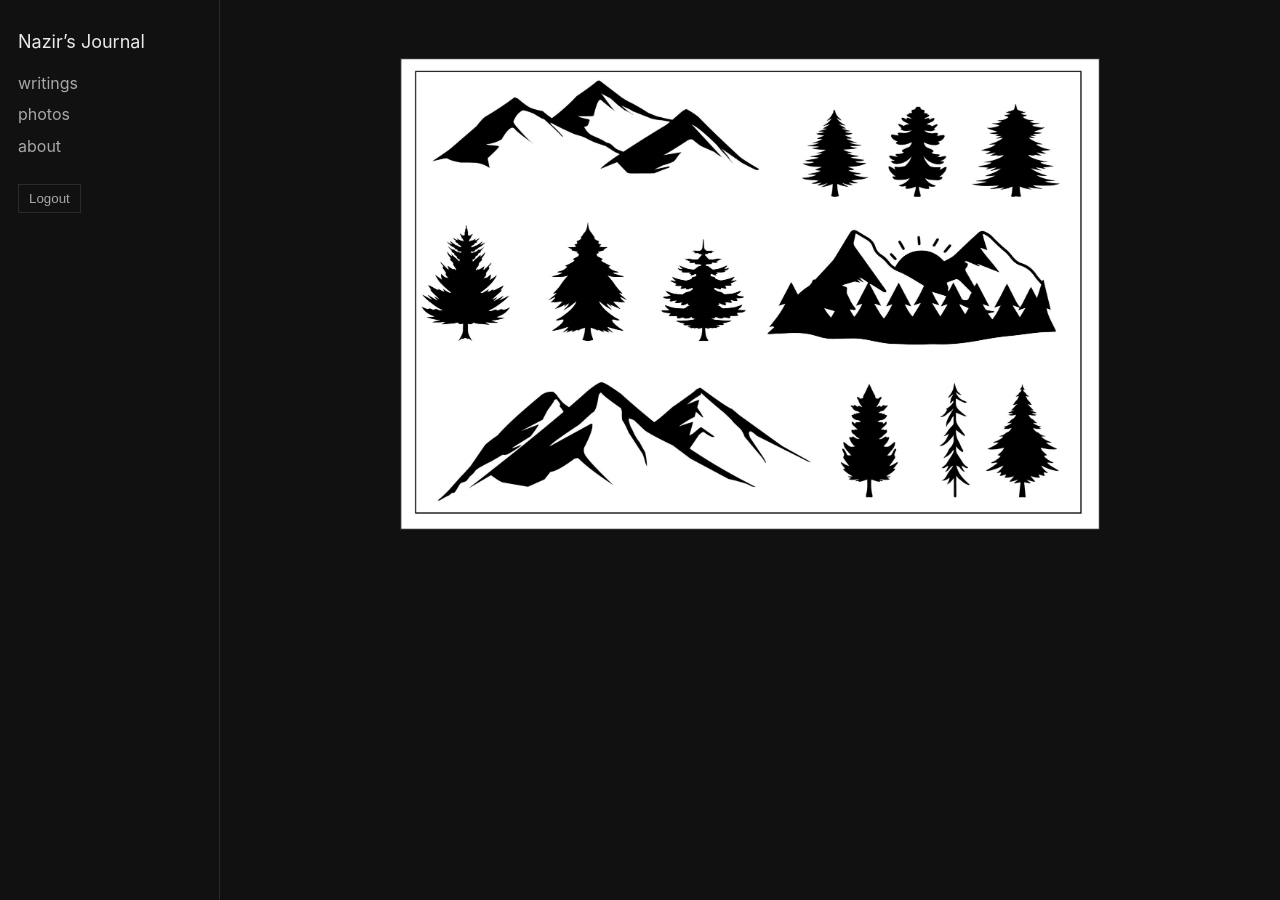
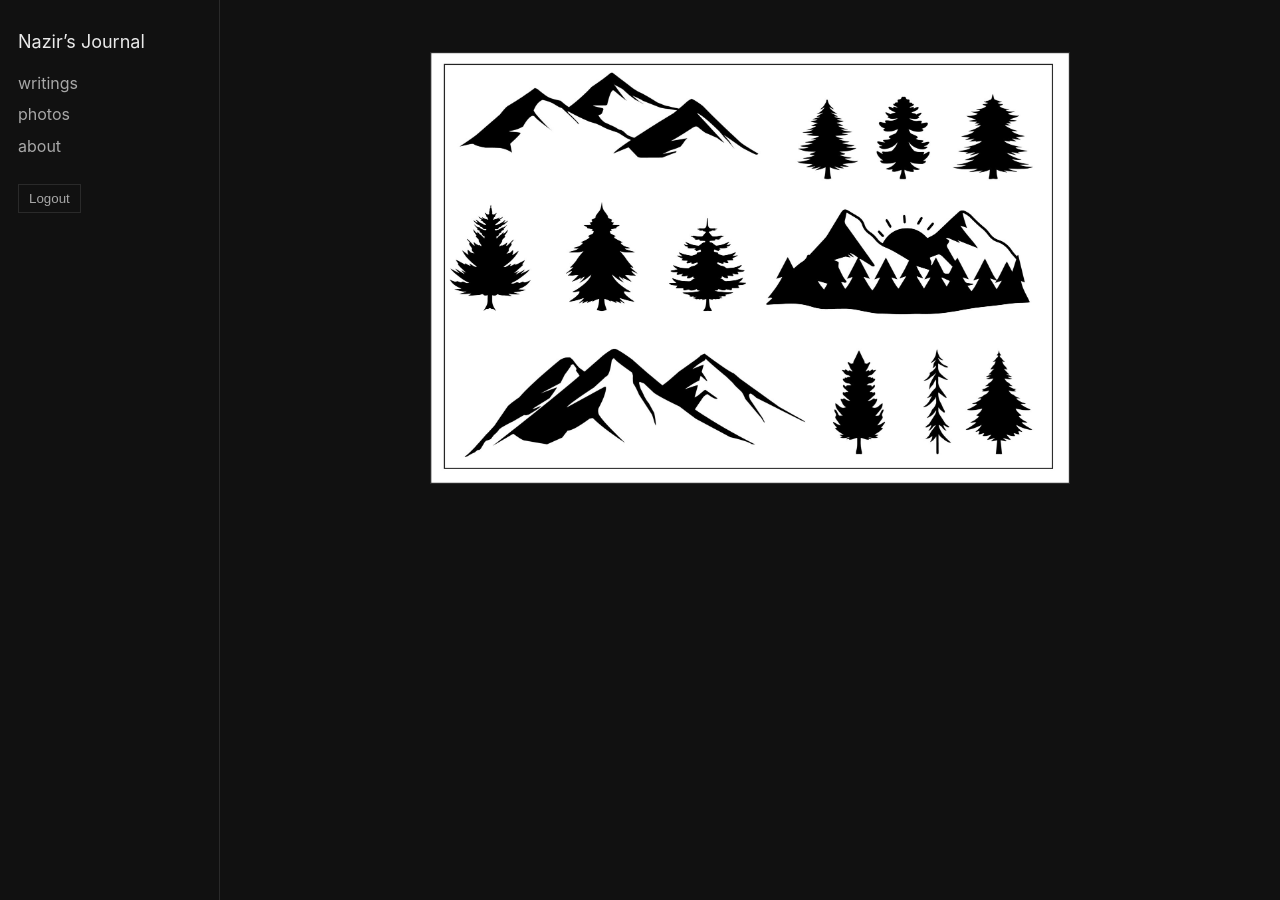
Before and after one commit to nazirmusawer/nazirmusawer.github.io, a Jekyll site: the page built from photos.md, in a window 1280 px wide. Built offline with Jekyll 4.4.1, drawn with Linux system fonts in a browser that asks for light colours.

Commit message:
Update site.css

```diff
--- a/assets/css/site.css
+++ b/assets/css/site.css
@@ -81,3 +81,18 @@ body {
   margin: 30px auto;
   border: 1px solid var(--line);
 }
+/* Make journal posts readable */
+.post {
+  max-width: 760px;
+  margin: 0 auto;
+}
+
+/* Images inside posts: not too big */
+.post img {
+  max-width: 640px;
+  width: 100%;
+  height: auto;
+  display: block;
+  margin: 24px auto;
+  border: 1px solid var(--line);
+}
```
